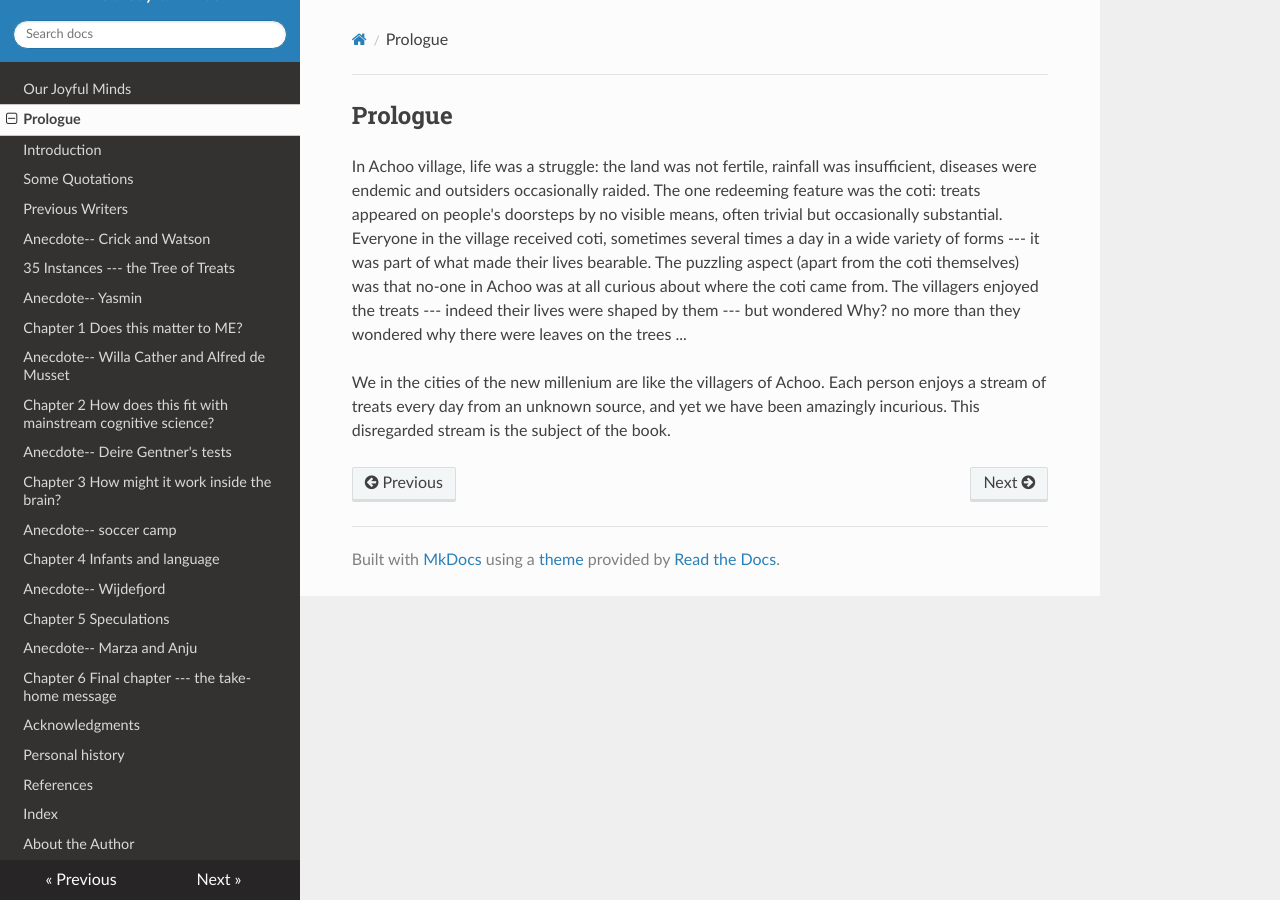
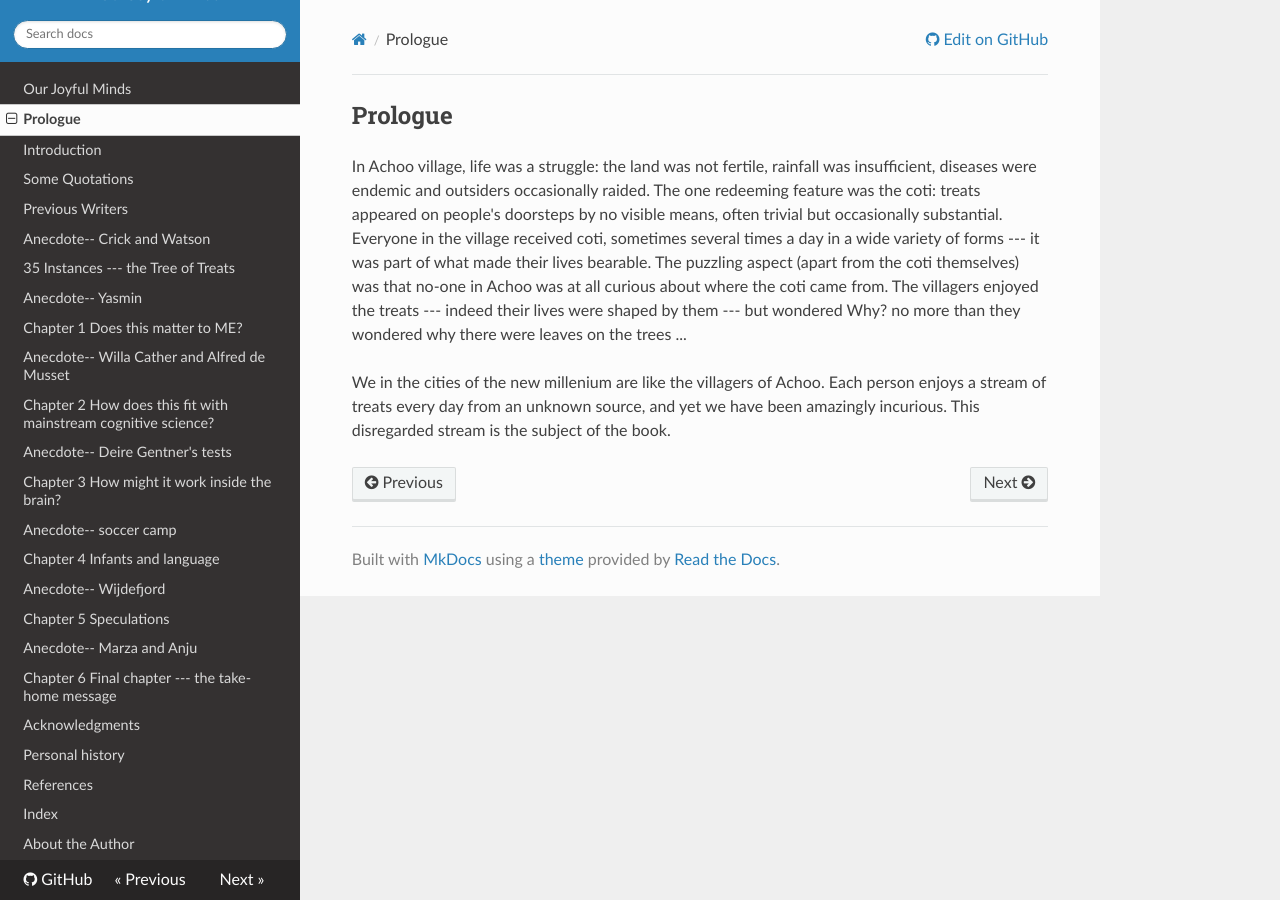
Before and after one commit to DevinBayly/Our-Joyful-Minds, an MkDocs documentation site: the page built from docs/Prologue.md, in a window 1280 px wide. Built offline with MkDocs 1.6.1, drawn with Linux system fonts in a browser that asks for light colours; nearby versions of some CDN libraries; some of the changed lines change nothing that is shown.

Commit message:
upddate dodcs urls

```diff
--- a/mkdocs.yml
+++ b/mkdocs.yml
@@ -1,6 +1,8 @@
 
 site_name: Our Joyful Minds
 theme: readthedocs
+repo_url: https://github.com/DevinBayly/LinkJoy-PIPA
+edit_uri: /root/docs/
 nav:
   - Our Joyful Minds : index.md
   - Prologue : Prologue.md
```
